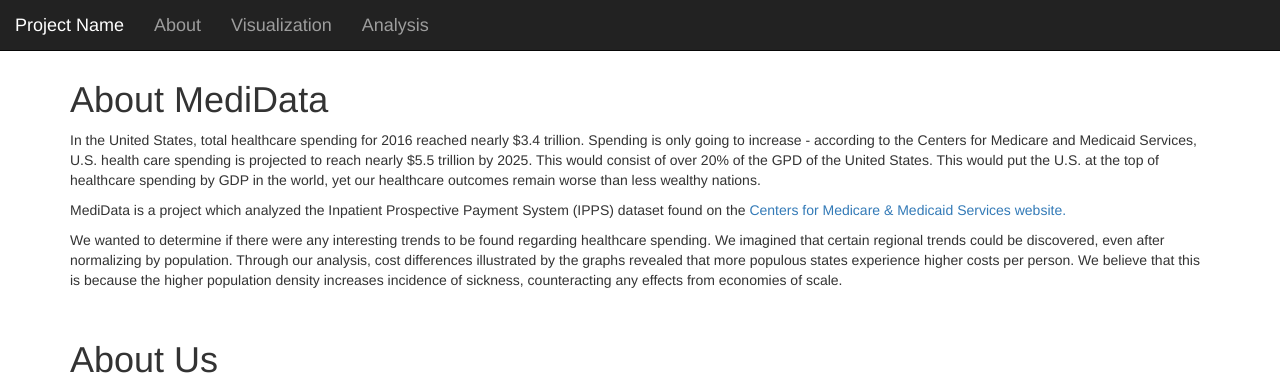
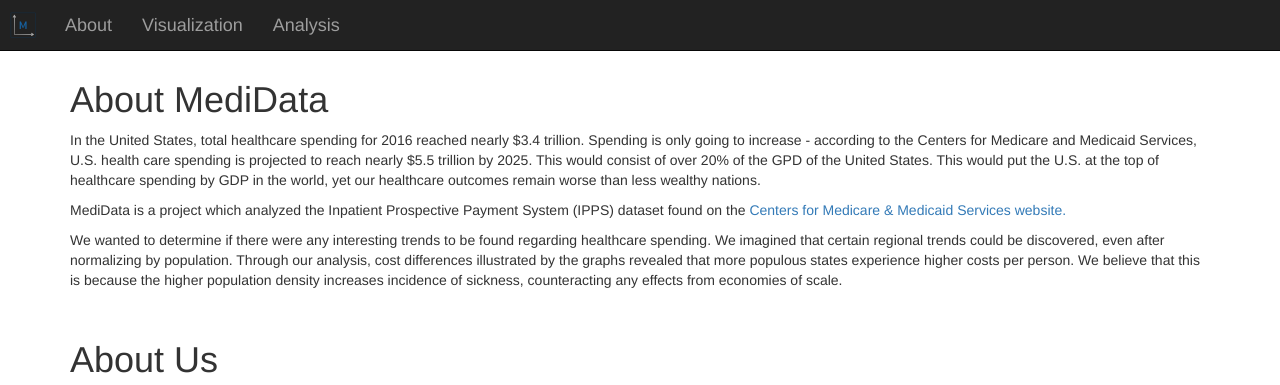
Before and after one commit to kblicharski/big-data-hackathon-2017, a Django app: page /about/ in a window 1280 px wide. Shown: the top 385 px of the page. Run offline with Django 3.2, Linux system fonts and the light colour scheme; some libraries are stand-ins or nearby versions.

Commit message:
Add logo to website

```diff
--- a/visualizer/website/templates/website/header.html
+++ b/visualizer/website/templates/website/header.html
@@ -1,3 +1,4 @@
+{% load static %}
 <header>
     <div class="container clearfix">
         <div class= "navbar-wrapper">
@@ -10,9 +11,9 @@
                         <span class="icon-bar"></span>
                         <span class="icon-bar"></span>
                         </button>
-                        <a class="navbar-brand" href="{% url 'about' %}">Project Name</a>
+                        <img href="{% url 'about' %}" src="{% static "website/img/project_logo.png" %}" width="50px" height="50px">
                     </div>
-                    <div id= "navbar" class="navbar-collapse collapse">
+                    <div id="navbar" class="navbar-collapse collapse">
                         <ul class="nav navbar-nav">
                             <li>
                             <a class="navbar-brand" href="{% url 'about' %}">About</a>
```
Also changed, not shown: 1 other file.
